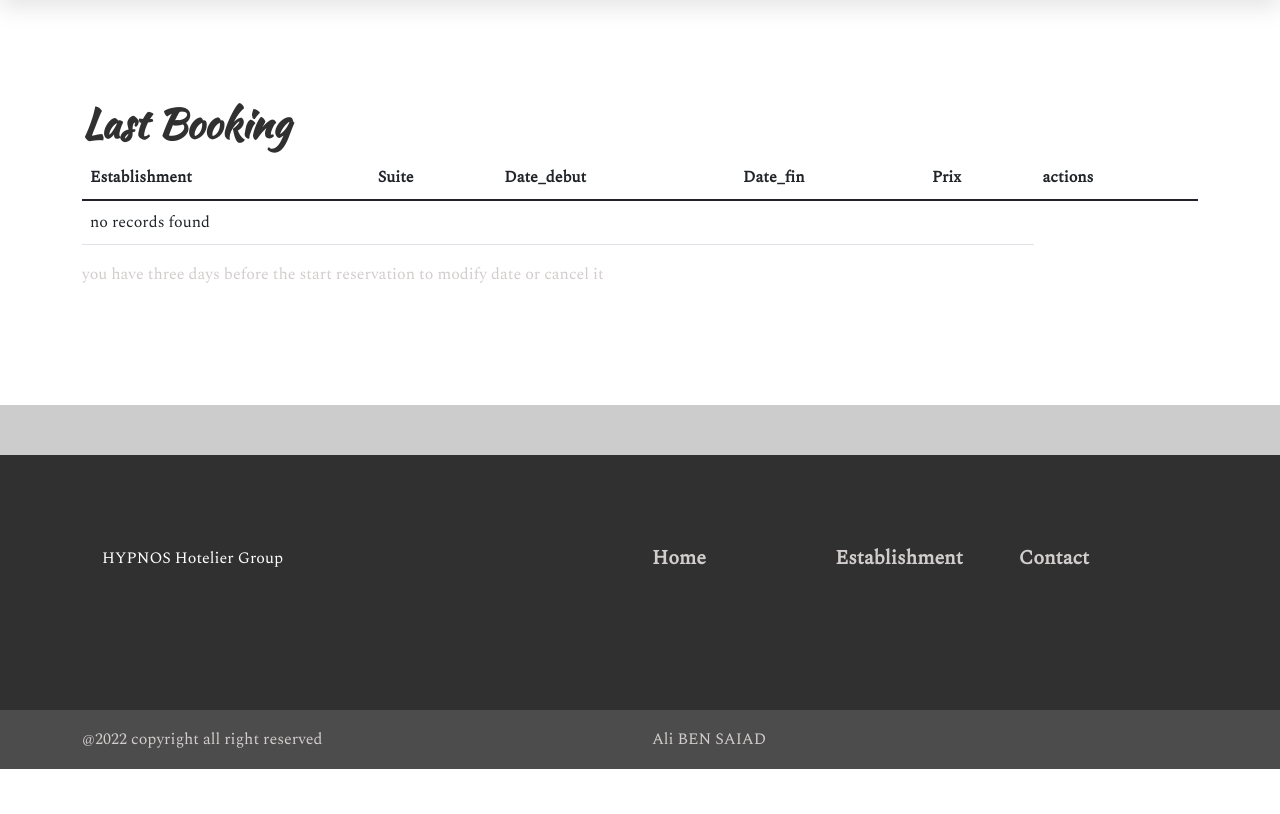
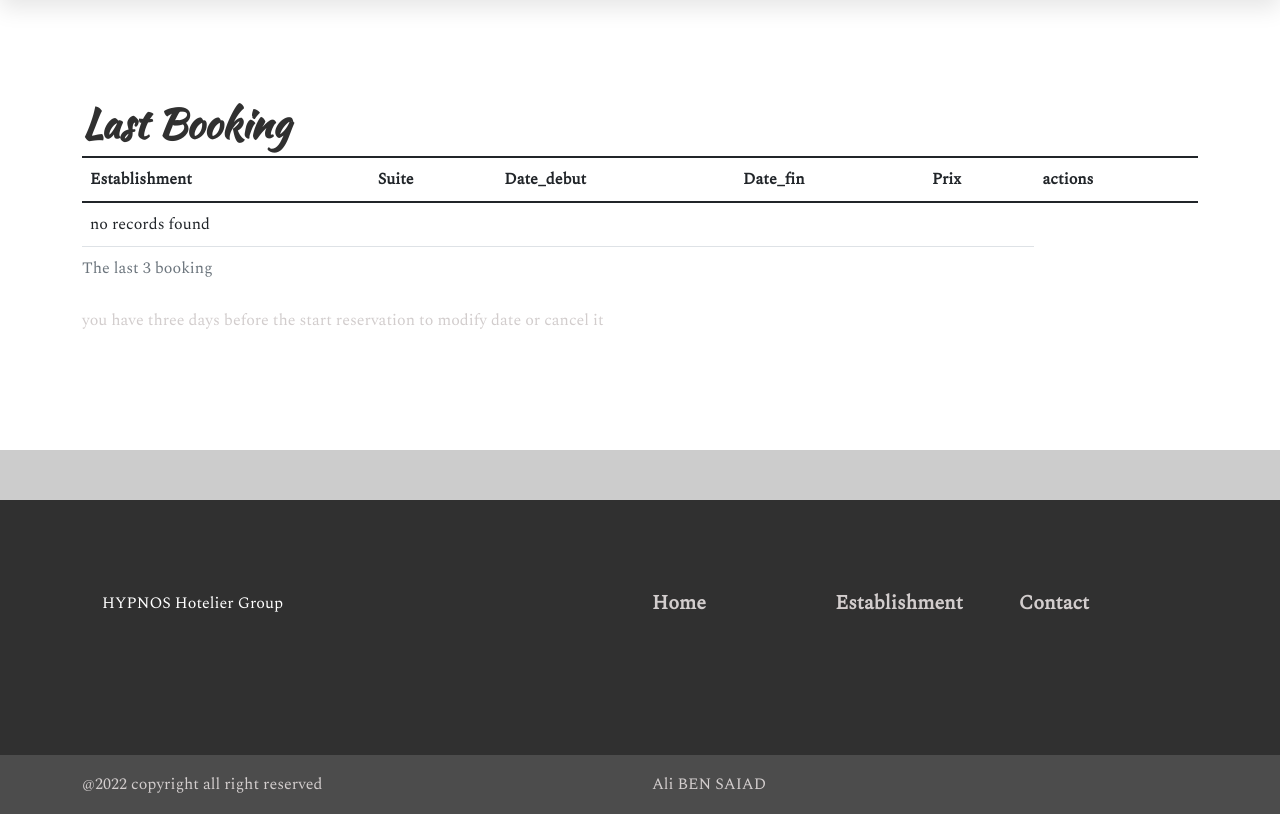
Before and after one commit to Abensai/Studi, a Symfony app: template templates/booking/index.html.twig in a window 1280 px wide. Shown: the part 76-890 px from the top of the page. Before the commit the page ends 845 px from the top, so only its background shows below. Run offline with Twig, Linux system fonts and the light colour scheme; the template is opened without the code that fills it, so the values that code supplies are empty; style sheets or scripts are compiled from the project's sources; some libraries are stand-ins or nearby versions.

Commit message:
fix error sonarcloud

```diff
--- a/src/Controller/HistoryController.php
+++ b/src/Controller/HistoryController.php
@@ -16,6 +16,5 @@ class HistoryController extends AbstractController
      */
     public function index(): void
     {
-        return;
     }
 }
--- a/templates/booking/index.html.twig
+++ b/templates/booking/index.html.twig
@@ -8,6 +8,7 @@
             <h1>Last Booking</h1>
 
             <table class="table">
+                <caption>The last 3 booking</caption>
                 <thead>
                 <tr>
                     <th>Establishment</th>
```
